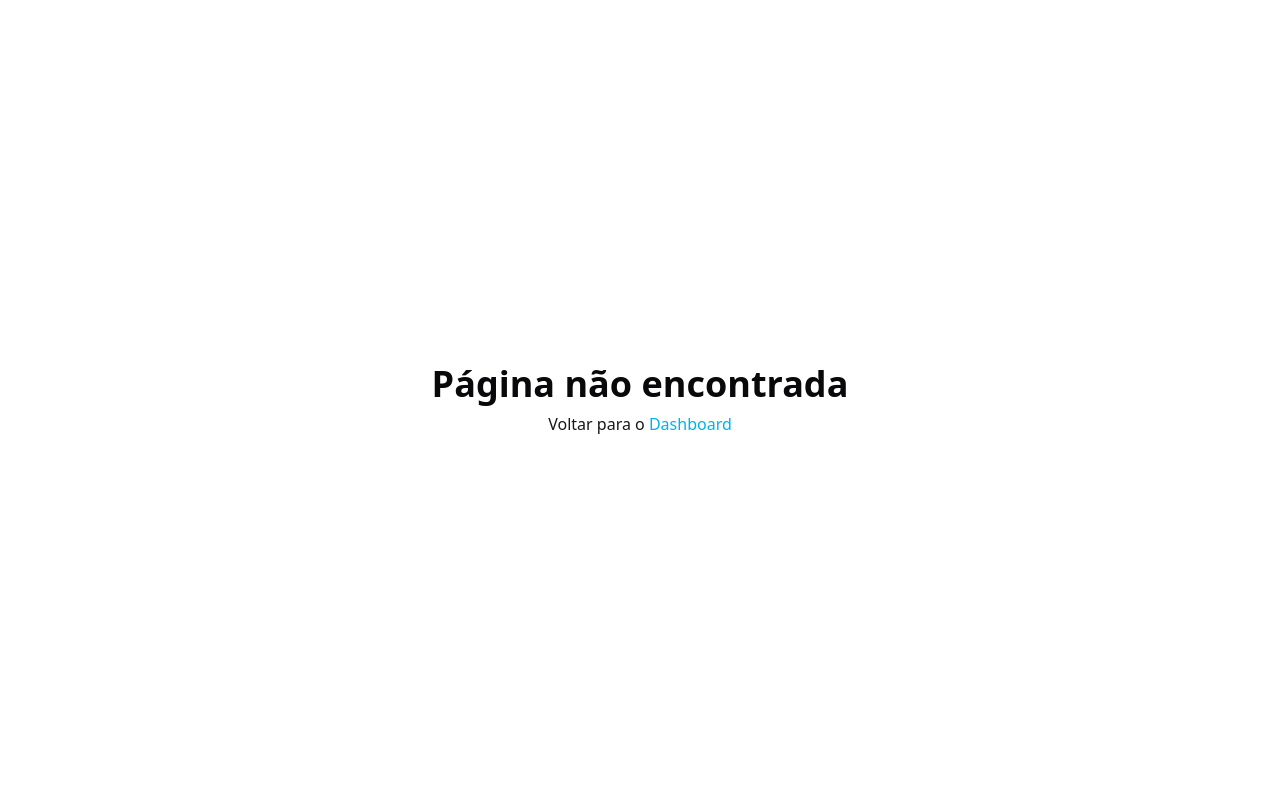
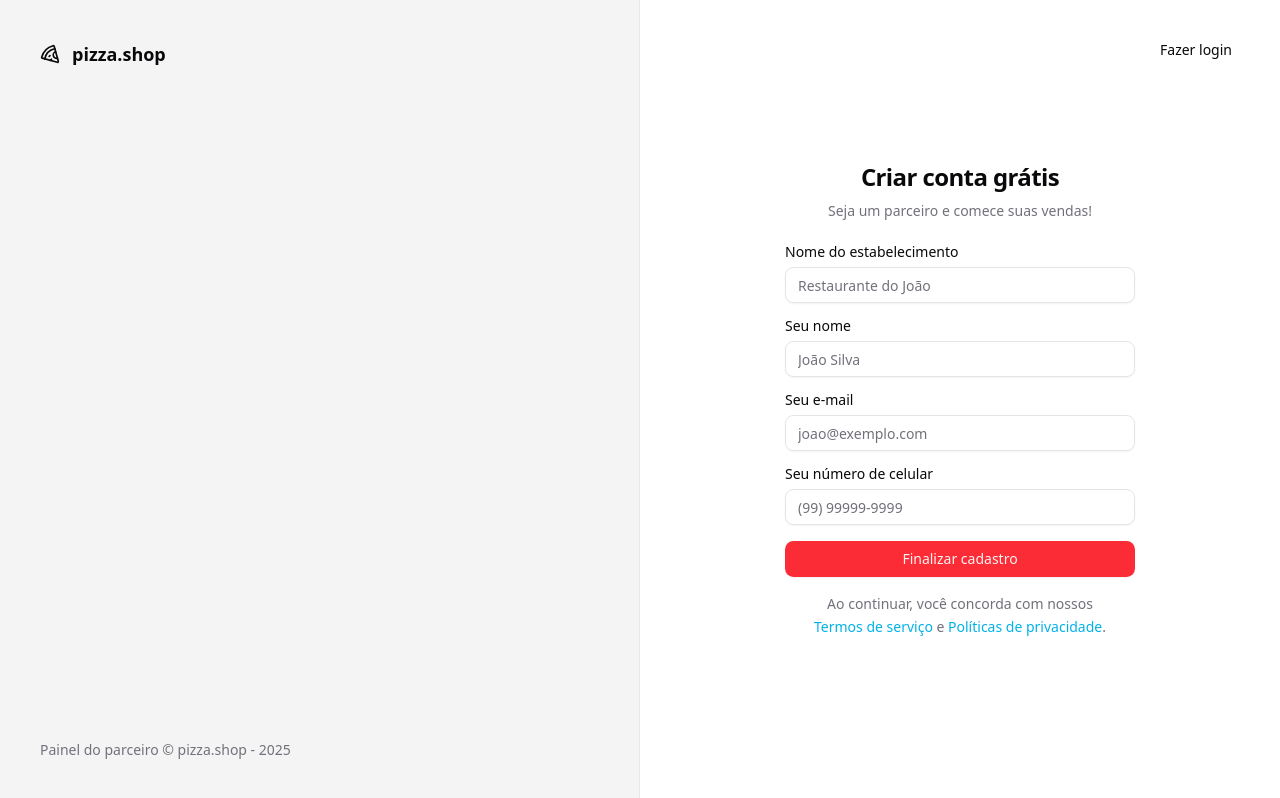
Before and after one commit to guilherme-s-barros/04-pizzashop-web, a React (Vite) app: page /sign-up in a window 1280 px wide. Built offline with nearby package versions, Linux system fonts and the light colour scheme; no server answers.

Commit message:
Cadastro de restaurante

```diff
--- /dev/null
+++ b/src/api/register-restaurant.ts
@@ -0,0 +1,12 @@
+import { api } from '@/lib/axios'
+
+interface RegisterRestaurantBody {
+	email: string
+	managerName: string
+	restaurantName: string
+	phone: string
+}
+
+export async function registerRestaurant(body: RegisterRestaurantBody) {
+	await api.post('/restaurants', body)
+}
--- a/src/pages/auth/sign-in.tsx
+++ b/src/pages/auth/sign-in.tsx
@@ -3,7 +3,7 @@ import { useMutation } from '@tanstack/react-query'
 import { useId } from 'react'
 import { Helmet } from 'react-helmet-async'
 import { useForm } from 'react-hook-form'
-import { Link } from 'react-router'
+import { Link, useSearchParams } from 'react-router'
 import { toast } from 'sonner'
 import { z } from 'zod'
 
@@ -20,9 +20,13 @@ type SignInForm = z.infer<typeof signInForm>
 
 export function SignIn() {
 	const emailInputId = useId()
+	const [searchParams] = useSearchParams()
 
 	const { handleSubmit, register, formState } = useForm({
 		resolver: zodResolver(signInForm),
+		defaultValues: {
+			email: searchParams.get('email') ?? '',
+		},
 	})
 
 	const { isSubmitting } = formState
@@ -31,14 +35,14 @@ export function SignIn() {
 		mutationFn: signIn,
 	})
 
-	async function handleSignIn(data: SignInForm) {
+	async function handleSignIn(formInputs: SignInForm) {
 		try {
-			await authenticate({ email: data.email })
+			await authenticate({ email: formInputs.email })
 
 			toast.success('Enviamos um link de autenticação para seu e-mail.', {
 				action: {
 					label: 'Reenviar',
-					onClick: () => handleSignIn(data),
+					onClick: () => handleSignIn(formInputs),
 				},
 			})
 		} catch {
@@ -51,7 +55,7 @@ export function SignIn() {
 			<Helmet title="Login" />
 			<div className="p-8">
 				<Button variant="ghost" asChild className="absolute right-8 top-8">
-					<Link to="/auth/sign-up">Novo estabelecimento</Link>
+					<Link to="/sign-up">Novo estabelecimento</Link>
 				</Button>
 
 				<div className="w-[350px] flex flex-col justify-center gap-6">
--- a/src/pages/auth/sign-up.tsx
+++ b/src/pages/auth/sign-up.tsx
@@ -1,4 +1,5 @@
 import { zodResolver } from '@hookform/resolvers/zod'
+import { useMutation } from '@tanstack/react-query'
 import { useId } from 'react'
 import { Helmet } from 'react-helmet-async'
 import { useForm } from 'react-hook-form'
@@ -6,6 +7,7 @@ import { Link, useNavigate } from 'react-router'
 import { toast } from 'sonner'
 import { z } from 'zod'
 
+import { registerRestaurant } from '@/api/register-restaurant'
 import { Button } from '@/components/ui/button'
 import { Input } from '@/components/ui/input'
 import { Label } from '@/components/ui/label'
@@ -33,14 +35,25 @@ export function SignUp() {
 
 	const { isSubmitting } = formState
 
-	async function handleSignUp(_data: SignUpForm) {
+	const { mutateAsync: registerRestaurantFn } = useMutation({
+		mutationFn: registerRestaurant,
+	})
+
+	async function handleSignUp(formInputs: SignUpForm) {
+		const { restaurantName, managerName, email, phone } = formInputs
+
 		try {
-			await new Promise((resolve) => setTimeout(resolve, 1000))
+			await registerRestaurantFn({
+				restaurantName,
+				managerName,
+				email,
+				phone,
+			})
 
 			toast.success('Restaurante cadastrado com sucesso!', {
 				action: {
 					label: 'Login',
-					onClick: () => navigate('/auth/sign-in'),
+					onClick: () => navigate(`/sign-in?email=${email}`),
 				},
 			})
 		} catch {
@@ -53,7 +66,7 @@ export function SignUp() {
 			<Helmet title="Cadastro" />
 			<div className="p-8">
 				<Button variant="ghost" asChild className="absolute right-8 top-8">
-					<Link to="/auth/sign-in">Fazer login</Link>
+					<Link to="/sign-in">Fazer login</Link>
 				</Button>
 
 				<div className="w-[350px] flex flex-col justify-center gap-6">
@@ -114,14 +127,14 @@ export function SignUp() {
 						<p className="px-6 text-center text-sm leading-relaxed text-muted-foreground">
 							Ao continuar, você concorda com nossos{' '}
 							<a
-								href="#"
+								href="#this-link-is-visual-only"
 								className="hover:underline underline-offset-4 text-link"
 							>
 								Termos de serviço
 							</a>{' '}
 							e{' '}
 							<a
-								href="#"
+								href="#this-link-is-visual-only"
 								className="hover:underline underline-offset-4 text-link"
 							>
 								Políticas de privacidade
--- a/src/router.tsx
+++ b/src/router.tsx
@@ -19,7 +19,7 @@ export const router = createBrowserRouter([
 		],
 	},
 	{
-		path: '/auth',
+		path: '/',
 		Component: AuthLayout,
 		children: [
 			{ path: 'sign-in', Component: SignIn },
```
